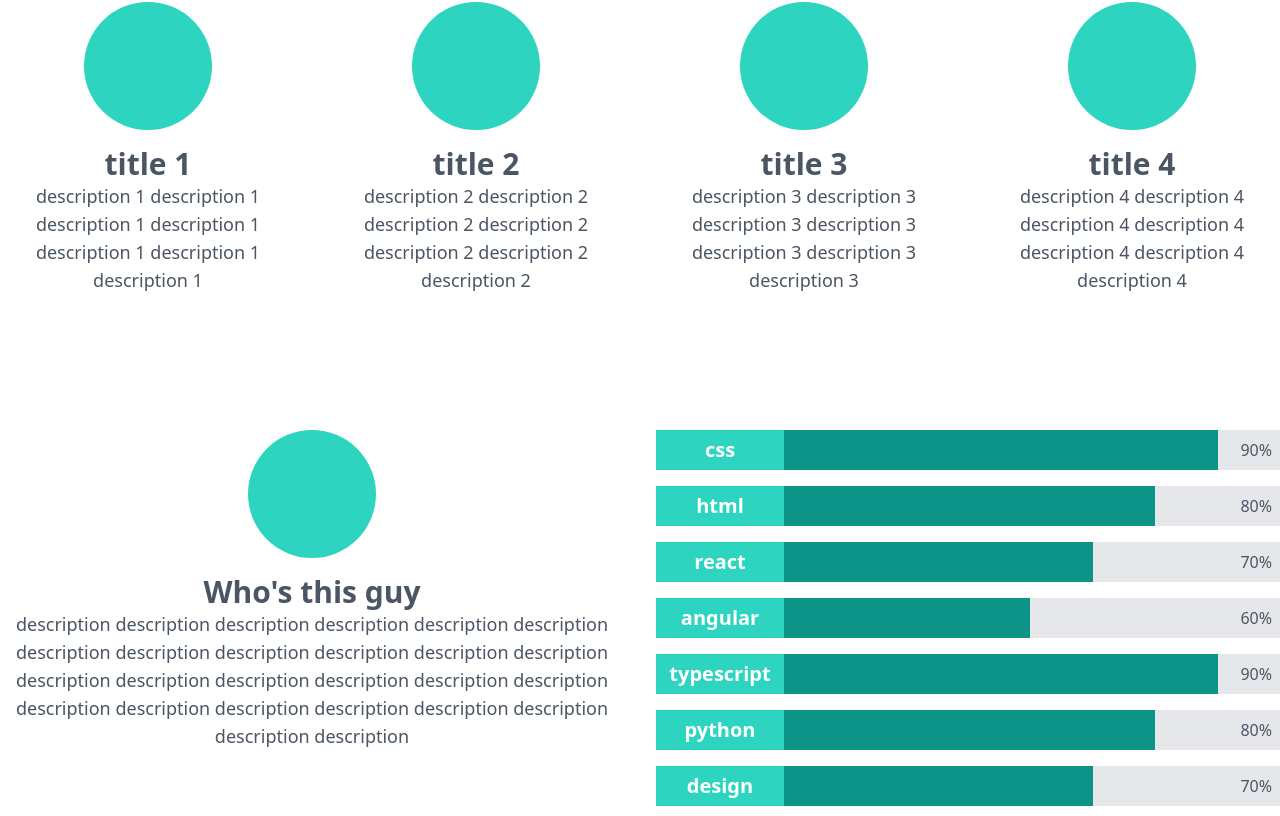
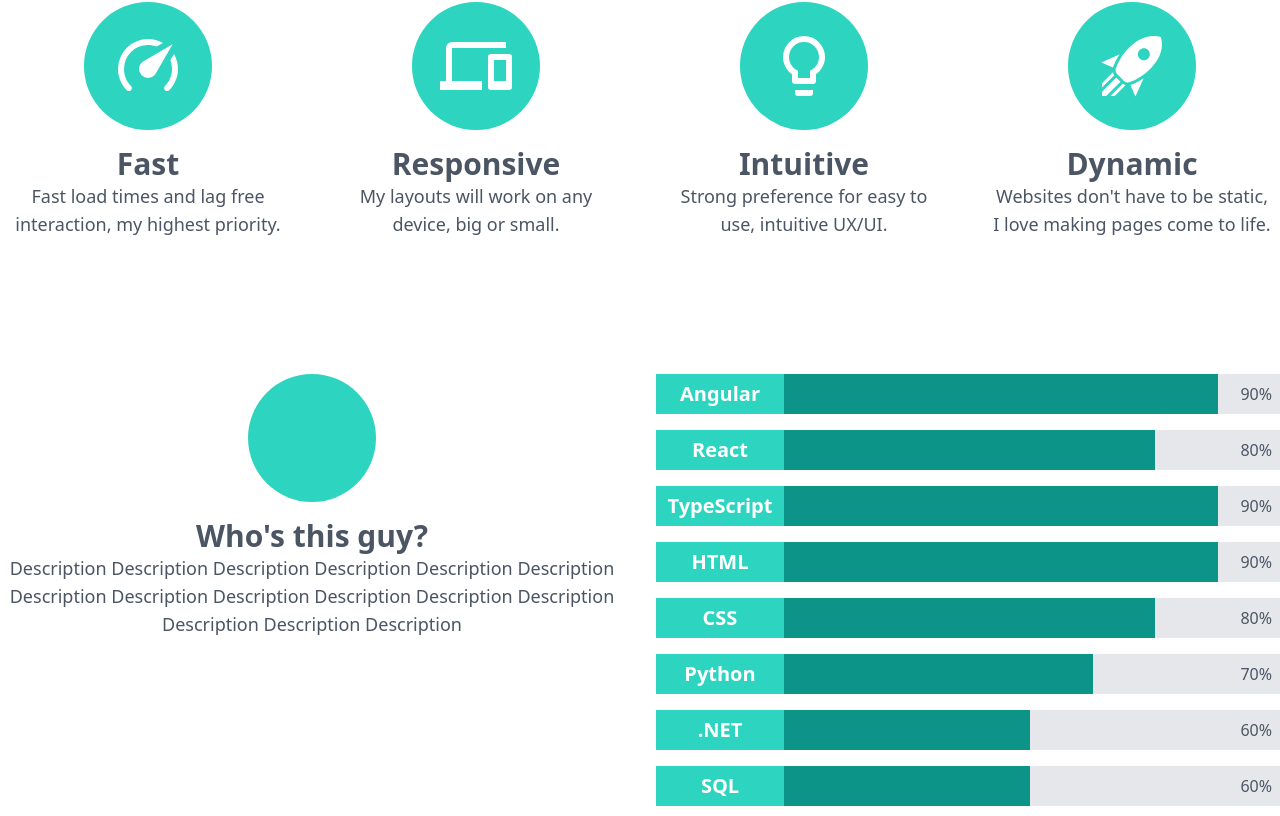
Before and after one commit to GermanGutierrezCampo/portfolio, a React (Create React App) app: page / in a window 1280 px wide. Shown: the part 1184-2000 px from the top of the page. Built offline with nearby package versions, Linux system fonts and the light colour scheme.

Commit message:
mdi + about

```diff
--- a/package.json
+++ b/package.json
@@ -3,6 +3,8 @@
   "version": "0.1.0",
   "private": true,
   "dependencies": {
+    "@mdi/js": "^6.5.95",
+    "@mdi/react": "^1.5.0",
     "@testing-library/jest-dom": "^5.16.1",
     "@testing-library/react": "^12.1.2",
     "@testing-library/user-event": "^13.5.0",
--- a/src/components/about/about.tsx
+++ b/src/components/about/about.tsx
@@ -2,24 +2,32 @@
 import { useTranslation } from 'react-i18next';
 import { Quality } from './quality';
 import { Skill } from './skill';
+import { mdiCellphoneLink } from '@mdi/js';
+import { mdiSpeedometer } from '@mdi/js';
+import { mdiLightbulbOutline } from '@mdi/js';
+import { mdiRocketLaunch } from '@mdi/js';
+
 
 export function About() {
   const { t } = useTranslation('global');
   const [qualities, setQualities] = useState([
-    {img: '', title: 'title 1', description: 'description 1 description 1 description 1 description 1 description 1 description 1 description 1'},
-    {img: '', title: 'title 2', description: 'description 2 description 2 description 2 description 2 description 2 description 2 description 2'},
-    {img: '', title: 'title 3', description: 'description 3 description 3 description 3 description 3 description 3 description 3 description 3'},
-    {img: '', title: 'title 4', description: 'description 4 description 4 description 4 description 4 description 4 description 4 description 4'}
+    {img: mdiSpeedometer, title: 'about.fast_title', description: 'about.fast_description'},
+    {img: mdiCellphoneLink, title: 'about.responsive_title', description: 'about.responsive_description'},
+    {img: mdiLightbulbOutline, title: 'about.intuitive_title', description: 'about.intuititve_description'},
+    {img: mdiRocketLaunch, title: 'about.dynamic_title', description: 'about.dynamic_description'}
   ]);
 
   const [skills, setSkills] = useState([
-    { name: 'css', percentage: 90 },
-    { name: 'html', percentage: 80 },
-    { name: 'react', percentage: 70 },
-    { name: 'angular', percentage: 60 },
-    { name: 'typescript', percentage: 90 },
-    { name: 'python', percentage: 80 },
-    { name: 'design', percentage: 70 },
+    { name: 'Angular', percentage: 90 },
+    { name: 'React', percentage: 80 },
+    { name: 'TypeScript', percentage: 90 },
+    { name: 'HTML', percentage: 90 },
+    { name: 'CSS', percentage: 80 },
+    { name: 'Python', percentage: 70 },
+    { name: '.NET', percentage: 60 },
+    { name: 'SQL', percentage: 60 },
+    { name: 'Data Science', percentage: 60 },
+    { name: 'UI Design', percentage: 50 },
   ]);
 
   return (
@@ -37,10 +45,9 @@
       <div className="grid lg:grid-cols-2 grid-cols-1 gap-8 mt-32">
         <div className="flex flex-col items-center mt-2">
           <div className="md:w-32 md:h-32 w-28 h-28 bg-teal-400 rounded-full"></div>
-          <strong className="block md:text-3xl text-2xl mt-4"> Who's this guy</strong>
+          <strong className="block md:text-3xl text-2xl mt-4"> {t('about.me_title')}</strong>
           <div className="md:text-lg text-sm text-center">
-              description description description description description description description description description description description description description
-              description description description description description description description description description description description description description
+            {t('about.me_description')}
           </div>
         </div>
         <div className="flex flex-col">
--- a/src/components/about/quality.tsx
+++ b/src/components/about/quality.tsx
@@ -1,3 +1,4 @@
+import { Icon } from "@mdi/react";
 import { useTranslation } from "react-i18next";
 
 export function Quality({ item }: any) {
@@ -5,10 +6,12 @@
     const { t } = useTranslation('global');
     return (
         <div className="flex flex-col mx-2 items-center">
-            <div className="md:w-32 md:h-32 w-28 h-28 bg-teal-400 rounded-full"></div>
-            <strong className="block md:text-3xl text-2xl mt-4">{ title }</strong>
+            <div className="flex items-center justify-center md:w-32 md:h-32 w-28 h-28 bg-teal-400 rounded-full">
+                <Icon path={img} color="white" size={3}></Icon>
+            </div>
+            <strong className="block md:text-3xl text-2xl mt-4">{ t(title) }</strong>
             <div className="md:text-lg text-sm text-center">
-                { description }
+                { t(description) }
             </div>
         </div>
     );
--- a/src/translations/en/global.json
+++ b/src/translations/en/global.json
@@ -9,5 +9,17 @@
         "about": "About",
         "portfolio": "Portfolio",
         "contact": "Contact"
+    },
+    "about": {
+        "dynamic_title": "Dynamic",
+        "dynamic_description": "Websites don't have to be static, I love making pages come to life.",
+        "fast_title": "Fast",
+        "fast_description": "Fast load times and lag free interaction, my highest priority.",
+        "intuitive_title": "Intuitive",
+        "intuititve_description": "Strong preference for easy to use, intuitive UX/UI.",
+        "responsive_title": "Responsive",
+        "responsive_description": "My layouts will work on any device, big or small.",
+        "me_title": "Who's this guy?",
+        "me_description": "Description  Description Description Description Description Description Description Description Description Description Description Description Description Description Description"
     }
 }
```
Also changed, not shown: 1 other file (tests, documents, lock files or other folders).
